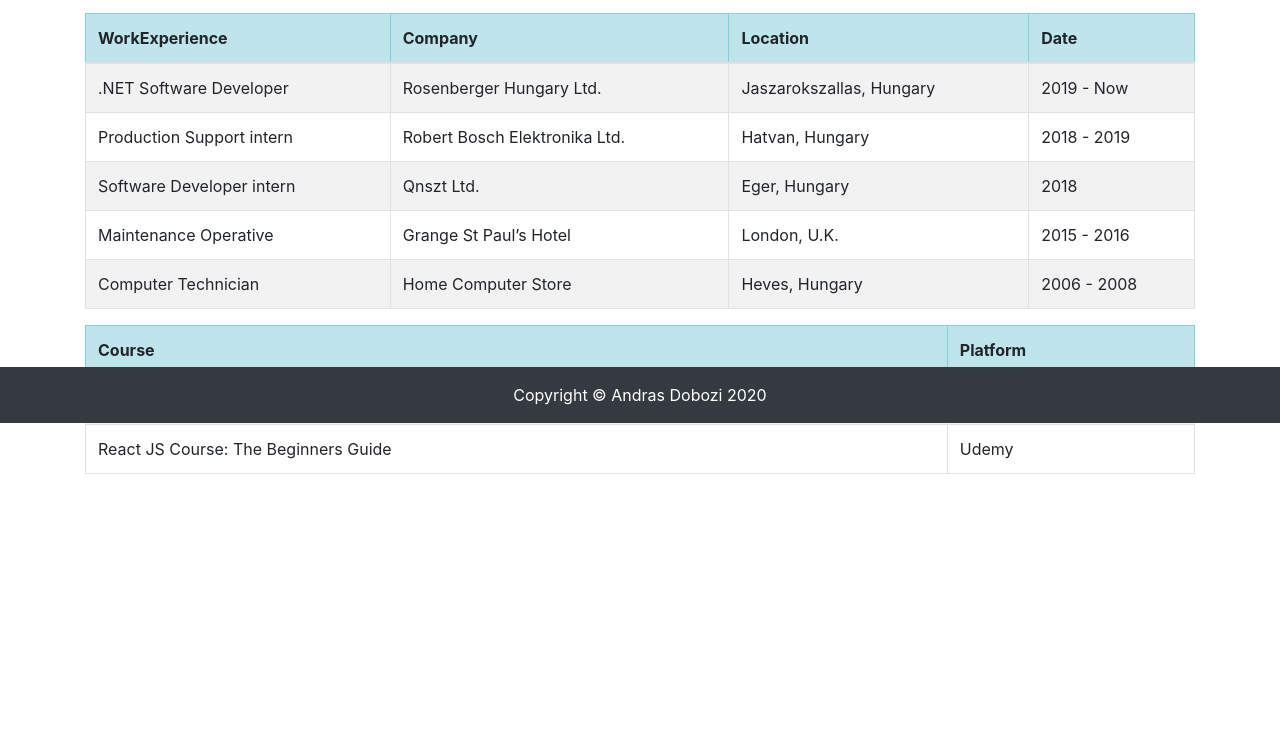
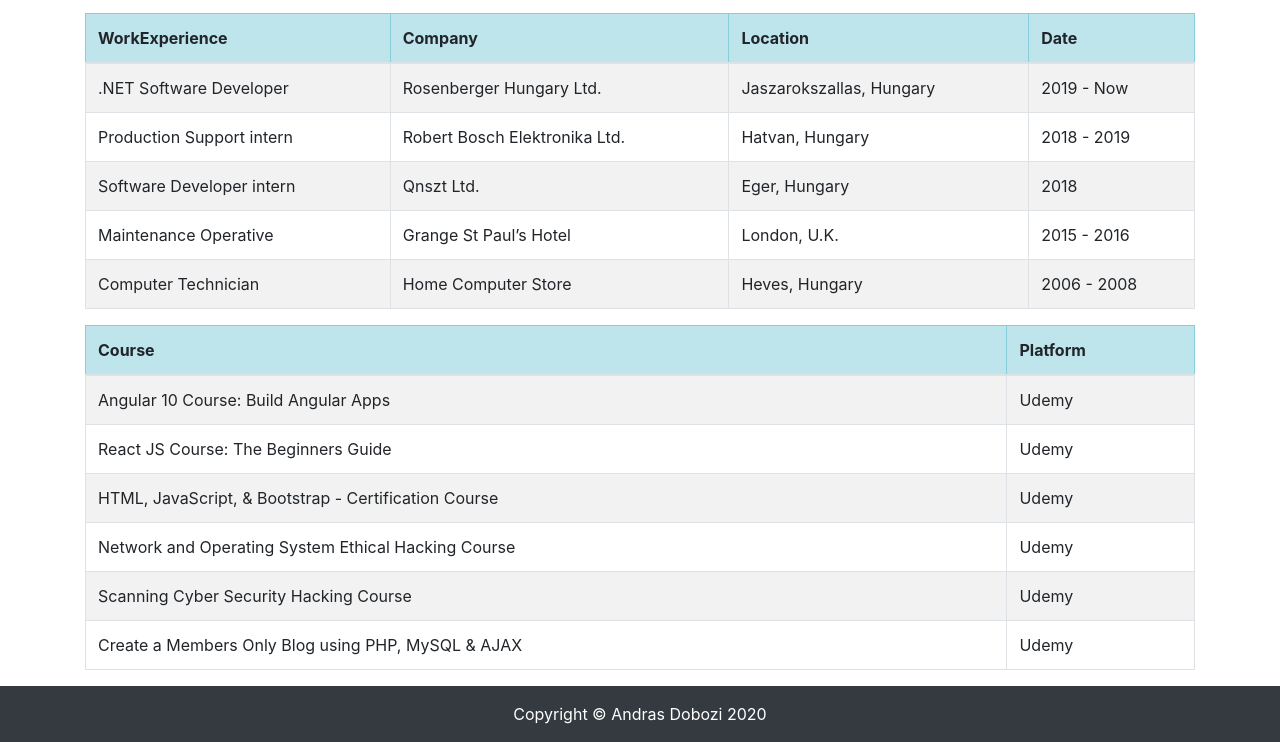
Before and after one commit to dbzmonty/doboziandras.site, a plain HTML site: page sites/cv.html in a window 1280 px wide. Shown: the part 377-1119 px from the top of the page. Before the commit the page ends 867 px from the top, so only its background shows below. Drawn offline with nearby package versions, Linux system fonts and the light colour scheme.

Commit message:
Finished courses added

```diff
--- a/script/cv.js
+++ b/script/cv.js
@@ -71,6 +71,22 @@ let FinishedCourses = [
     },
     {
         Course: "React JS Course: The Beginners Guide",
+        Platform: "Udemy"
+    },
+    {
+        Course: "HTML, JavaScript, & Bootstrap - Certification Course",
+        Platform: "Udemy"
+    },
+    {
+        Course: "Network and Operating System Ethical Hacking Course",
+        Platform: "Udemy"
+    },
+    {
+        Course: "Scanning Cyber Security Hacking Course",
+        Platform: "Udemy"
+    },
+    {
+        Course: "Create a Members Only Blog using PHP, MySQL & AJAX",
         Platform: "Udemy"
     }
 ];
--- a/sites/cv.html
+++ b/sites/cv.html
@@ -75,7 +75,7 @@
     <!--End Content-->
 
     <!--Start Footer-->
-    <footer class="py-3 bg-dark fixed-bottom">
+    <footer class="py-3 bg-dark">
         <div class="container">
             <p class="m-0 text-center text-white">Copyright &copy; Andras Dobozi 2020</p>
         </div>
```
Also changed, not shown: sites/smarthome.html (+1 -1 lines).
